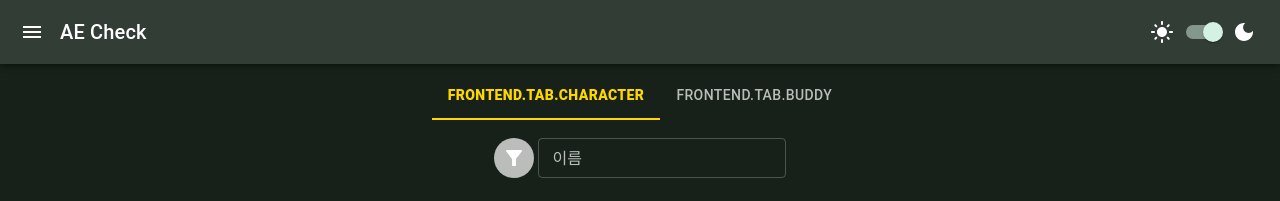
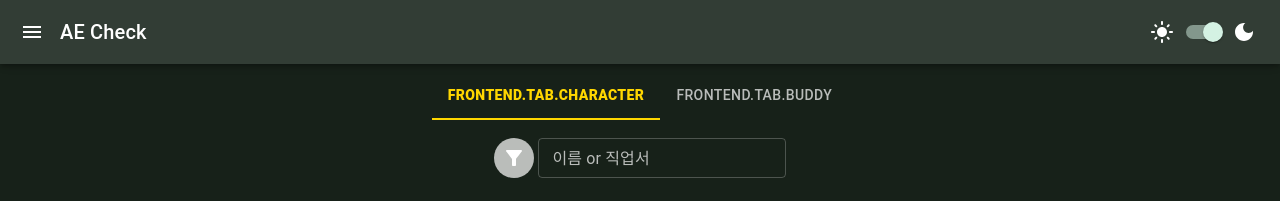
Before and after one commit to BeaverHouse/aecheck-v3, a React (Create React App) app: page /search/character in a window 1280 px wide. Shown: the top 201 px of the page. Built offline with nearby package versions, Linux system fonts and the light colour scheme.

Commit message:
Search Fix

```diff
--- a/src/components/pages/BuddySearchPage.tsx
+++ b/src/components/pages/BuddySearchPage.tsx
@@ -28,7 +28,7 @@ function BuddySearchPage() {
 
     const filteredArr = filterVanilla(
         (info) => (
-            t(`bud${info.code}`).includes(searchWord)
+            t(`bud${info.code}`).toLowerCase().includes(searchWord.toLowerCase())
         ),
         baseBuddies
     )
--- a/src/components/pages/CharacterCheckPage.tsx
+++ b/src/components/pages/CharacterCheckPage.tsx
@@ -47,7 +47,7 @@ function CharacterCheckPage() {
                 choosePersonalityTags,
                 essenTialPersonalityTags
             ) &&
-            t(`c${info.code}`).includes(searchWord) &&
+            t(`c${info.code}`).toLowerCase().includes(searchWord.toLowerCase()) &&
             invenTags.includes(getCharacterStatus(info, inven))
         ),
         baseCharacters
--- a/src/components/pages/CharacterSearchPage.tsx
+++ b/src/components/pages/CharacterSearchPage.tsx
@@ -48,7 +48,7 @@ function CharacterSearchPage() {
                 choosePersonalityTags,
                 essenTialPersonalityTags
             ) &&
-            (t(`c${info.code}`).includes(searchWord) || t(`book.char${info.id}`).includes(searchWord)) &&
+            (t(`c${info.code}`).toLowerCase().includes(searchWord.toLowerCase()) || t(`book.char${info.id}`).toLowerCase().includes(searchWord.toLowerCase())) &&
             invenTags.includes(getCharacterStatus(info, inven)) &&
             (!dungeon || info.dungeon_drop!.map((d) => `drop.dungeon${getPaddedNumber(d, 3)}`).includes(dungeon))
         ),
@@ -63,7 +63,7 @@ function CharacterSearchPage() {
             alignItems: "center",
             justifyContent: "center"
         }}>
-            <FilterBox type="SEARCH" filteredInfo={filteredArr} />
+            <FilterBox type="SEARCH" label='이름 or 직업서' filteredInfo={filteredArr} />
             <Suspense fallback={<CircularProgress sx={{ margin: 6 }} />}>
                 <Box sx={{
                     width: "98%",
--- a/src/components/pages/GrastaCheckPage.tsx
+++ b/src/components/pages/GrastaCheckPage.tsx
@@ -48,7 +48,7 @@ function GrastaCheckPage() {
                 choosePersonalityTags,
                 essenTialPersonalityTags
             ) &&
-            (t(`c${info.code}`).includes(searchWord) || t(`book.char${info.id}`).includes(searchWord)) &&
+            (t(`c${info.code}`).toLowerCase().includes(searchWord.toLowerCase()) || t(`book.char${info.id}`).toLowerCase().includes(searchWord.toLowerCase())) &&
             invenTags.includes(getCharacterStatus(info, inven)) &&
             (!dungeon || info.dungeon_drop!.map((d) => `drop.dungeon${getPaddedNumber(d, 3)}`).includes(dungeon))
         ),
--- a/src/components/pages/ManifestCheckPage.tsx
+++ b/src/components/pages/ManifestCheckPage.tsx
@@ -48,7 +48,7 @@ function ManifestCheckPage() {
                 essenTialPersonalityTags
             ) &&
             invenTags.includes(getCharacterStatus(info, inven)) &&
-            t(`c${info.code}`).includes(searchWord)
+            t(`c${info.code}`).toLowerCase().includes(searchWord.toLowerCase())
         ),
         baseCharacters
     )
```
